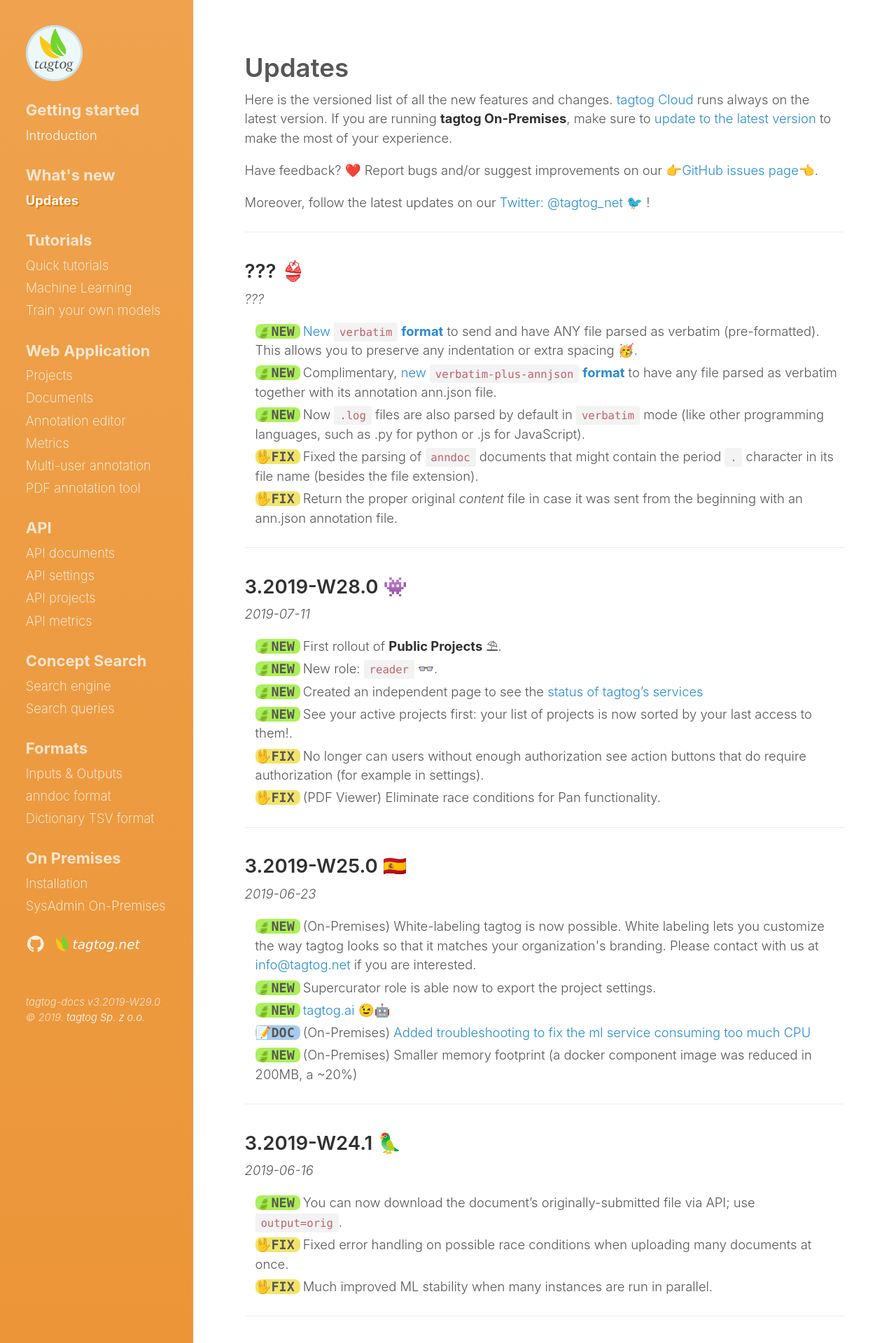
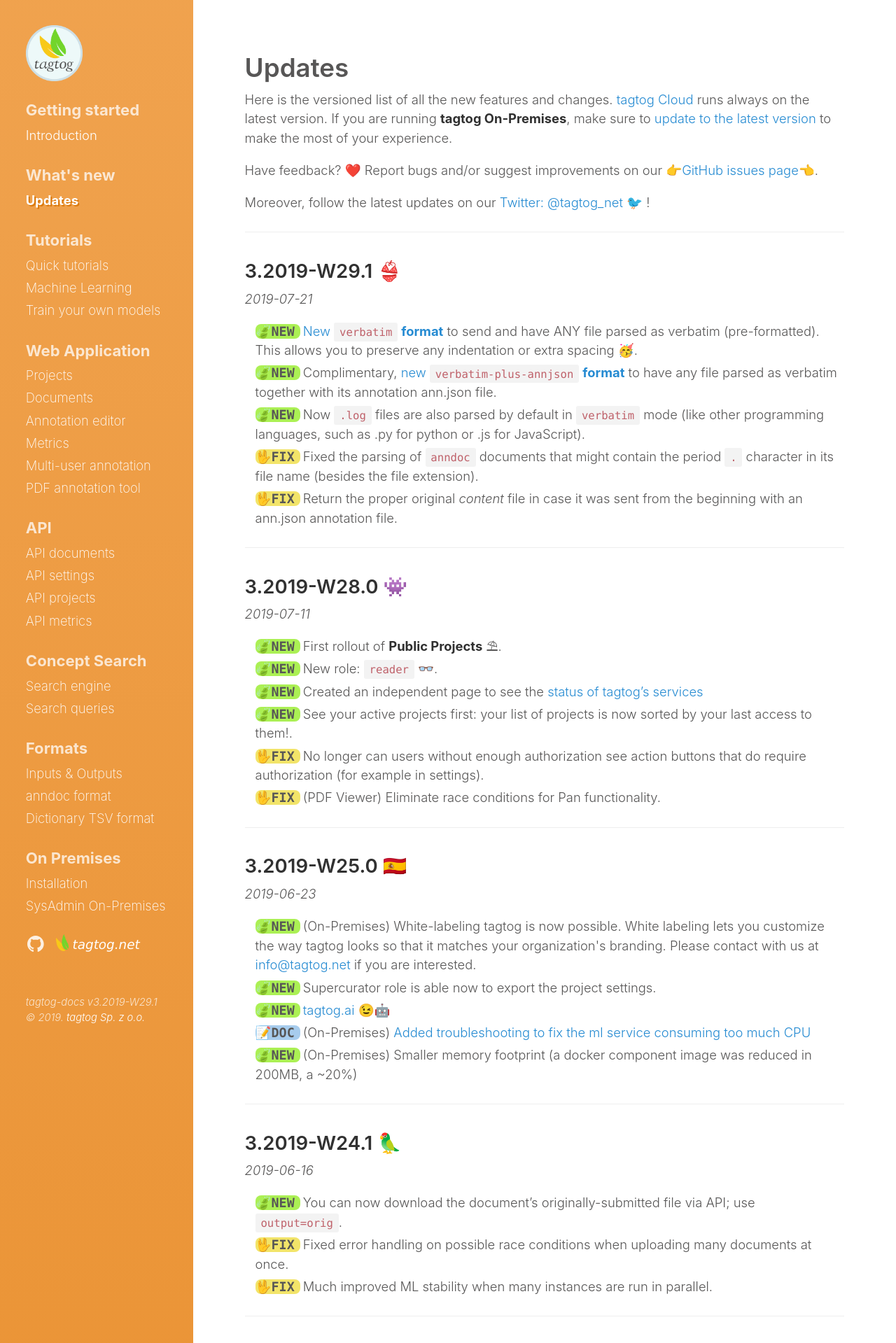
Before and after one commit to tagtogorg/tagtog-doc, a Jekyll site: the page built from updates.md, in a window 1280 px wide. Shown: the top 1919 px of the page at 70% size. Built offline with Jekyll 4.4.1, drawn with Linux system fonts in a browser that asks for light colours; nearby versions of some CDN libraries; emoji names are drawn with the system emoji font.

Commit message:
Bump version: 3.2019-W29.1 👙

```diff
--- a/_config.yml
+++ b/_config.yml
@@ -70,7 +70,7 @@ plugins:
   - jemoji
 
 # Custom vars
-version: 3.2019-W29.0
+version: 3.2019-W29.1
 sidebar_home_link: true
 search_page: false
 # sidebar_blog_link:  '/blog'   # By default, your home page is your blog
--- a/updates.md
+++ b/updates.md
@@ -14,8 +14,8 @@ Moreover, follow the latest updates on our [Twitter: @tagtog_net 🐦](https://t
 
 ---
 
-## ??? 👙
-_???_
+## 3.2019-W29.1 👙
+_2019-07-21_
 
 <ul class="updates">
   <li class="new"><span markdown="1">[New `verbatim` **format**](ioformats.html#distinguish-format-by-given-format-parameter) to send and have ANY file parsed as verbatim (pre-formatted). This allows you to preserve any indentation or extra spacing 🥳.</span></li>
```
Also changed, not shown: 1 other file.
